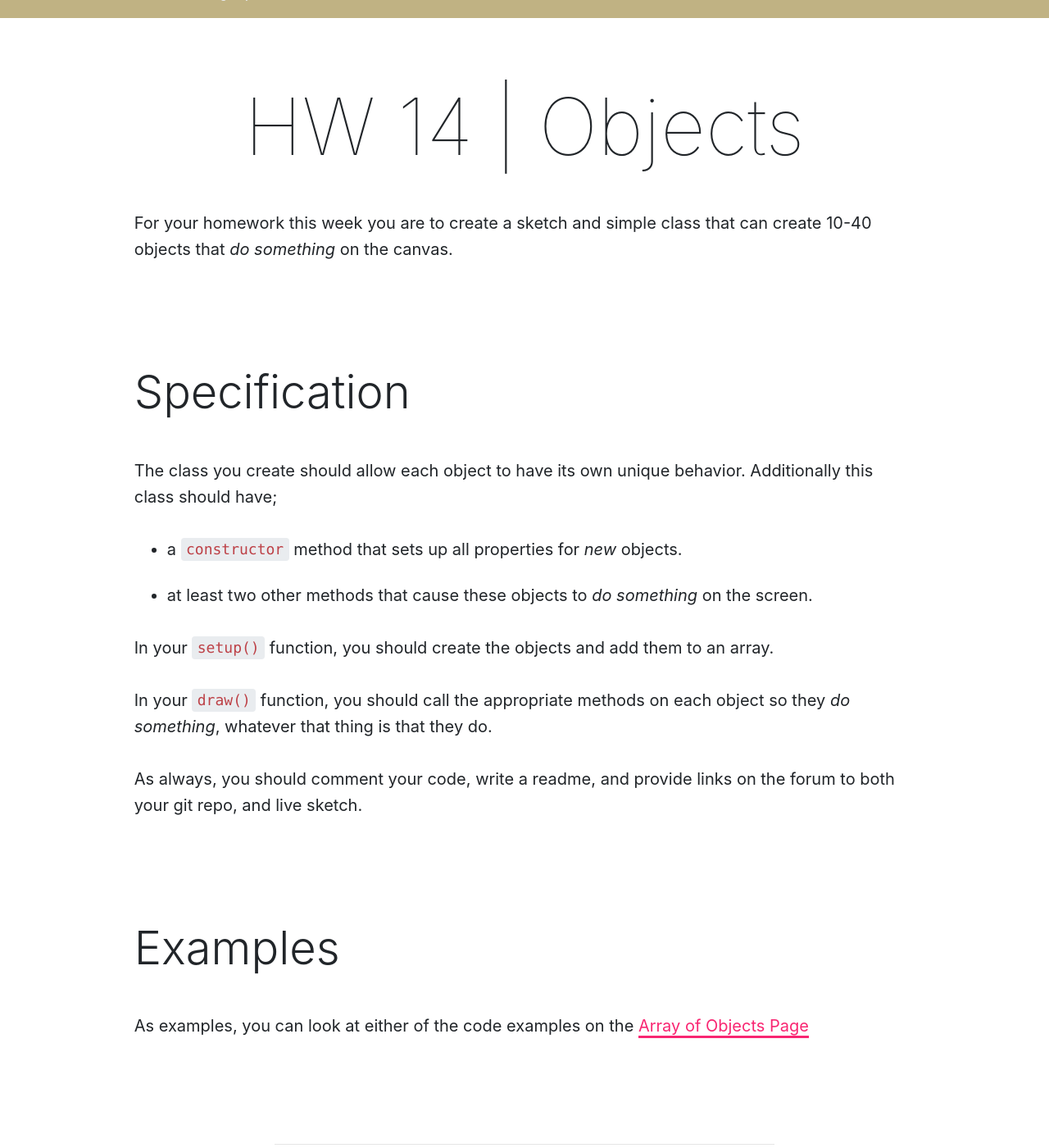
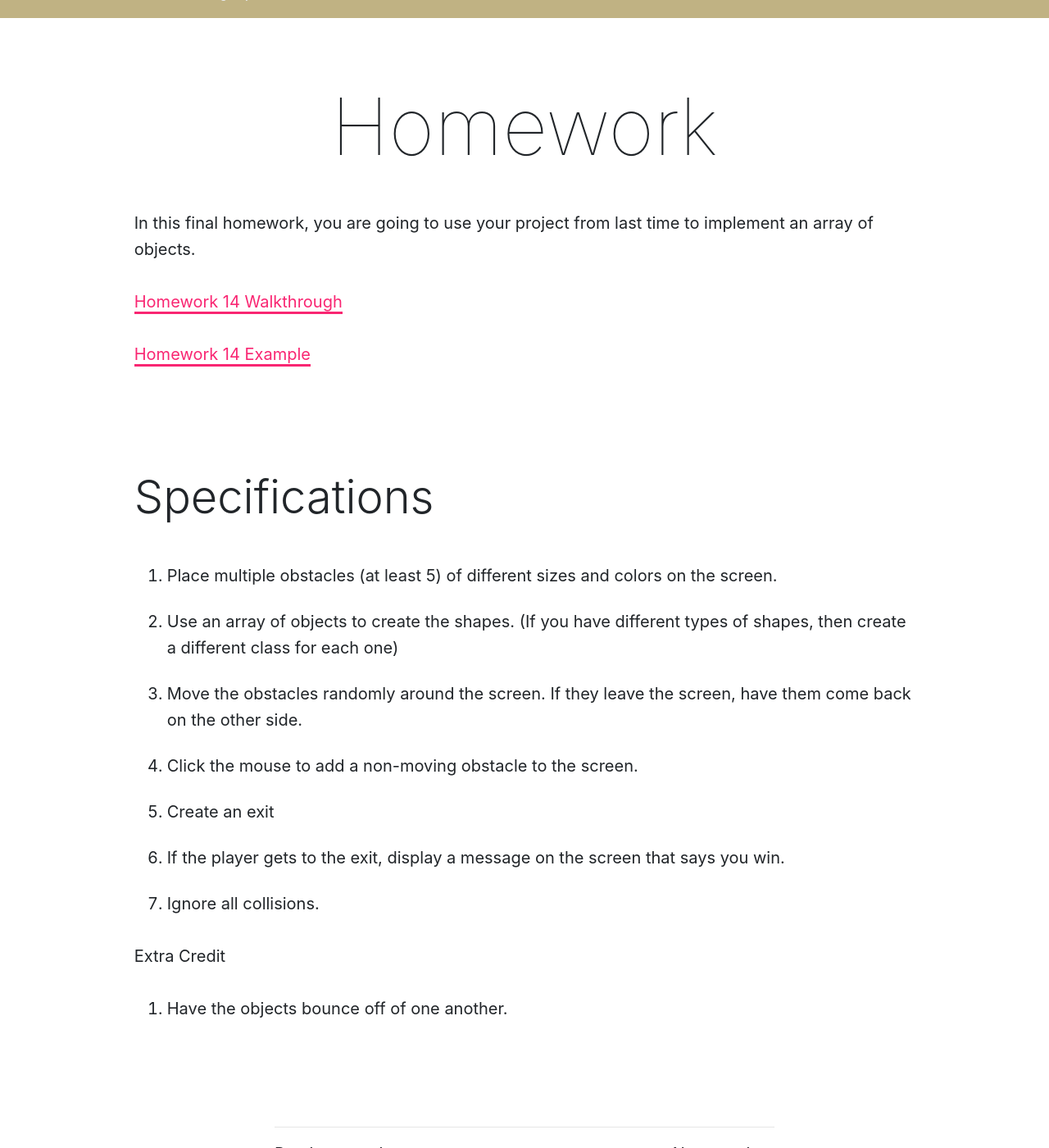
Before and after one commit to Montana-Media-Arts/120_CreativeCoding1-Spring2021, a Jekyll site: the page built from modules/week-14/_posts/2017-02-10-homework.md, in a window 1280 px wide and 1400 px high, scrolled down 325 px. Shown: the whole window at 82% size. Built offline with Jekyll 4.4.1, drawn with Linux system fonts in a browser that asks for light colours; nearby versions of some CDN libraries.

Commit message:
updated week 14

```diff
--- a/modules/week-14/_posts/2017-02-10-homework.md
+++ b/modules/week-14/_posts/2017-02-10-homework.md
@@ -4,26 +4,24 @@ module: 14
 jotted: false
 ---
 
-# HW 14 | Objects
+# Homework
 
-For your homework this week you are to create a sketch and simple class that can create 10-40 objects that _do something_ on the canvas.
+In this final homework, you are going to use your project from last time to implement an array of objects.
 
-## Specification
+<a href="" data-lity>Homework 14 Walkthrough</a>
 
-The class you create should allow each object to have its own unique behavior. Additionally this class should have;
+<a href="" target="_new">Homework 14 Example</a>
 
-- a `constructor` method that sets up all properties for _new_ objects.
-- at least two other methods that cause these objects to _do something_ on the screen.
+## Specifications
 
-In your `setup()` function, you should create the objects and add them to an array.
+1. Place multiple obstacles (at least 5) of different sizes and colors on the screen.
+2. Use an array of objects to create the shapes. (If you have different types of shapes, then create a different class for each one)
+3. Move the obstacles randomly around the screen.  If they leave the screen, have them come back on the other side.
+4. Click the mouse to add a non-moving obstacle to the screen.
+5. Create an exit
+6. If the player gets to the exit, display a message on the screen that says you win.
+7. Ignore all collisions.
 
-In your `draw()` function, you should call the appropriate methods on each object so they _do something_, whatever that thing is that they do.
+Extra Credit
 
-As always, you should comment your code, write a readme, and provide links on the forum to both your git repo, and live sketch.
-
-
-
-
-## Examples
-
-As examples, you can look at either of the code examples on the [Array of Objects Page]({{site.baseurl}}/modules/week-11/objects-arrays/#altogether)
+1. Have the objects bounce off of one another.
```
Also changed, not shown: modules/week-13/_posts/2015-01-01-homework.md (+1 -1 lines), modules/week-13/_posts/2016-01-01-final.md (deleted, +0 -13 lines), modules/week-14/_posts/2017-01-01-overview.md (+1 -1 lines), modules/week-14/_posts/2017-02-11-final.md (+1 -1 lines), modules/week-14/_posts/2017-03-10-conclusions.md (deleted, +0 -17 lines).
